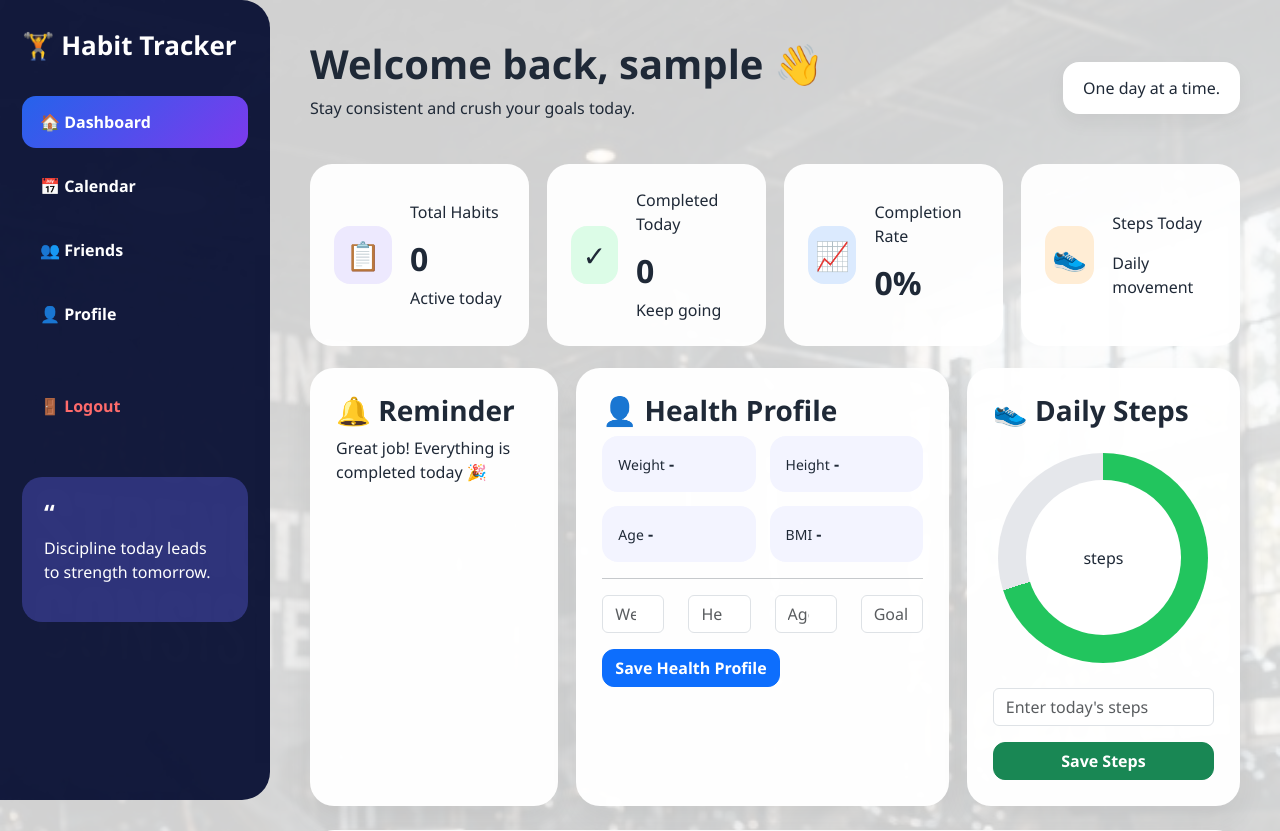
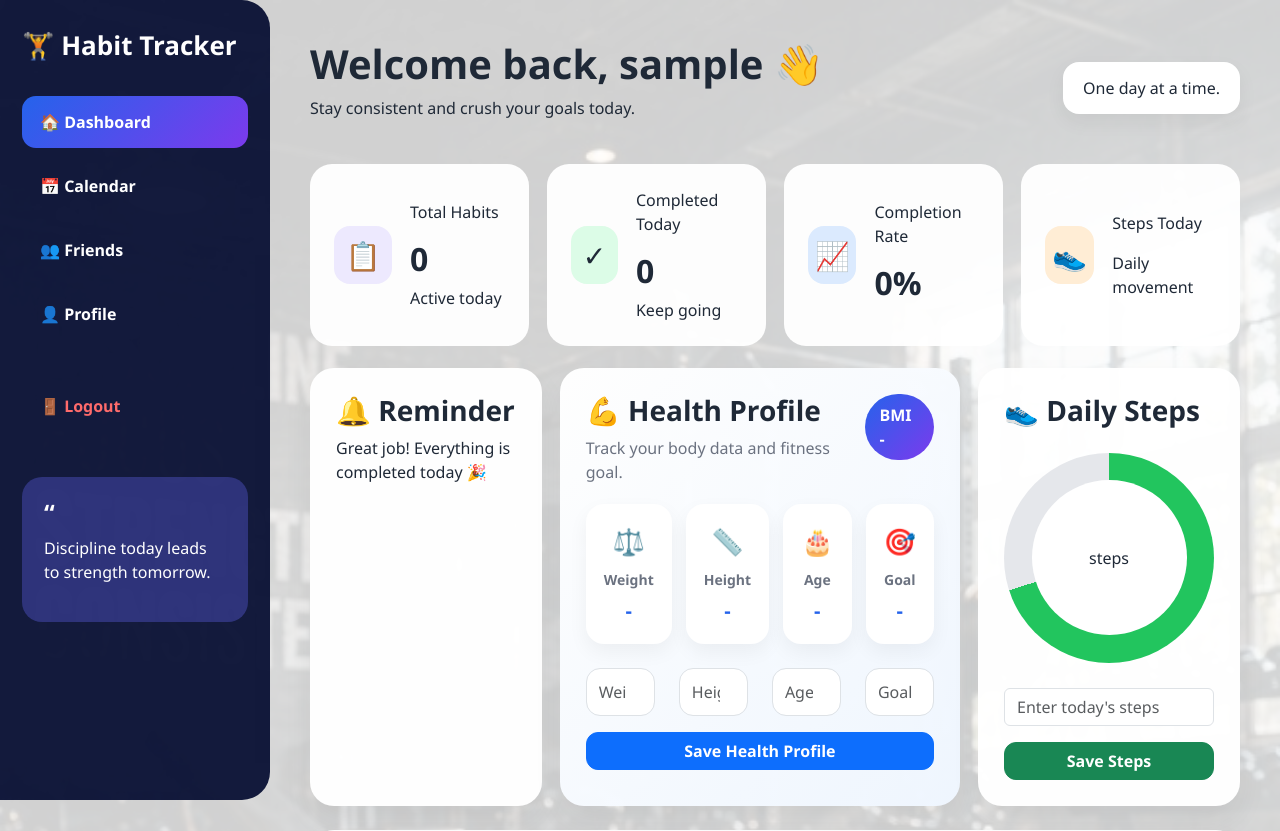
Before and after one commit to wenghengan-source/Agile-Web-Development-Project, a Flask app: page /dashboard in a window 1280 px wide. Shown: the top 831 px of the page. Run offline with Flask 3, Linux system fonts and the light colour scheme; the visitor is signed in with stand-in values (Sample User, id 1); data that the repository does not hold is empty.

Commit message:
Revamp dashboard layout and health profile display
Updated dashboard layout and improved health profile section.

```diff
--- a/Habit-tracker/templates/dashboard.html
+++ b/Habit-tracker/templates/dashboard.html
@@ -13,7 +13,6 @@
 
 <div class="dashboard-layout">
 
-    <!-- Sidebar -->
     <aside class="dashboard-sidebar">
         <h3 class="sidebar-logo">🏋️ Habit Tracker</h3>
 
@@ -29,10 +28,8 @@
         </div>
     </aside>
 
-    <!-- Main -->
     <main class="dashboard-main">
 
-        <!-- Top -->
         <div class="dashboard-top">
             <div>
                 <h1>Welcome back, {{ session["user_name"] }} 👋</h1>
@@ -44,9 +41,7 @@
             </div>
         </div>
 
-        <!-- Summary -->
         <div class="summary-grid">
-
             <div class="summary-card purple">
                 <div class="summary-icon">📋</div>
                 <div>
@@ -81,13 +76,10 @@
                     <span>Daily movement</span>
                 </div>
             </div>
-
         </div>
 
-        <!-- Main Grid -->
         <div class="dashboard-grid">
 
-            <!-- Reminder -->
             <section class="dash-card">
                 <h3>🔔 Reminder</h3>
 
@@ -103,13 +95,21 @@
                 {% endif %}
             </section>
 
-            <!-- Health -->
-            <section class="dash-card">
-                <h3>👤 Health Profile</h3>
+            <section class="dash-card health-profile-card">
+                <div class="health-profile-header">
+                    <div>
+                        <h3>💪 Health Profile</h3>
+                        <p>Track your body data and fitness goal.</p>
+                    </div>
 
-                <div class="health-grid">
+                    <span class="health-badge">
+                        BMI {{ bmi if bmi else "-" }}
+                    </span>
+                </div>
 
-                    <div>
+                <div class="health-profile-grid">
+                    <div class="health-metric">
+                        <span>⚖️</span>
                         <small>Weight</small>
                         <strong>
                             {% if health_profile %}
@@ -120,7 +120,8 @@
                         </strong>
                     </div>
 
-                    <div>
+                    <div class="health-metric">
+                        <span>📏</span>
                         <small>Height</small>
                         <strong>
                             {% if health_profile %}
@@ -131,7 +132,8 @@
                         </strong>
                     </div>
 
-                    <div>
+                    <div class="health-metric">
+                        <span>🎂</span>
                         <small>Age</small>
                         <strong>
                             {% if health_profile %}
@@ -142,28 +144,20 @@
                         </strong>
                     </div>
 
-                    <div>
-                        <small>BMI</small>
+                    <div class="health-metric">
+                        <span>🎯</span>
+                        <small>Goal</small>
                         <strong>
-                            {% if bmi %}
-                                {{ bmi }}
+                            {% if health_profile %}
+                                {{ health_profile[3] }}
                             {% else %}
                                 -
                             {% endif %}
                         </strong>
                     </div>
-
                 </div>
 
-                {% if health_profile %}
-                    <p class="mt-3">
-                        <strong>Goal:</strong> {{ health_profile[3] }}
-                    </p>
-                {% endif %}
-
-                <hr>
-
-                <form method="POST" action="/update_health">
+                <form method="POST" action="/update_health" class="health-form mt-4">
                     <div class="row">
                         <div class="col-md-3 mb-2">
                             <input type="number" step="0.1" name="weight" class="form-control" placeholder="Weight kg" required>
@@ -182,13 +176,12 @@
                         </div>
                     </div>
 
-                    <button class="btn btn-primary mt-2">
+                    <button class="btn btn-primary mt-2 w-100">
                         Save Health Profile
                     </button>
                 </form>
             </section>
 
-            <!-- Steps -->
             <section class="dash-card">
                 <h3>👟 Daily Steps</h3>
 
@@ -216,7 +209,6 @@
 
         </div>
 
-        <!-- Videos -->
         <section class="dash-card mt-4">
             <h3>🎬 Today's Suggested Videos</h3>
 
@@ -237,13 +229,15 @@
             </div>
         </section>
 
-        <!-- Habit List -->
         <section class="dash-card mt-4">
             <div class="d-flex justify-content-between align-items-center mb-3">
-                <h3>Your Habits Today</h3>
+                <div>
+                    <h3>Your Habits Today</h3>
+                    <p class="text-muted mb-0">Click a habit name to view details, history, and trend.</p>
+                </div>
 
                 <a href="/new_habit" class="btn btn-primary">
-                    + Add Habit
+                    + Add Goal
                 </a>
             </div>
 
@@ -254,7 +248,11 @@
                         <div class="habit-item">
 
                             <div>
-                                <h5>{{ habit[1] }}</h5>
+                                <h5>
+                                    <a href="/habit/{{ habit[0] }}" class="habit-link">
+                                        {{ habit[1] }}
+                                    </a>
+                                </h5>
 
                                 <span class="badge bg-primary">{{ habit[2] }}</span>
                                 <span class="badge bg-secondary">{{ habit[3] }}</span>
@@ -263,6 +261,12 @@
                                     <span class="badge bg-success">Completed</span>
                                 {% else %}
                                     <span class="badge bg-warning text-dark">Not Completed</span>
+                                {% endif %}
+
+                                {% if habit[8] and habit[9] %}
+                                    <p class="mt-2 mb-1">
+                                        <strong>Goal:</strong> {{ habit[8] }} {{ habit[9] }}
+                                    </p>
                                 {% endif %}
 
                                 <p class="text-muted mt-2">
@@ -276,6 +280,10 @@
                             </div>
 
                             <div class="habit-actions">
+                                <a href="/habit/{{ habit[0] }}" class="btn btn-primary btn-sm">
+                                    Details
+                                </a>
+
                                 <a href="/complete_habit/{{ habit[0] }}" class="btn btn-success btn-sm">
                                     Complete
                                 </a>
```
